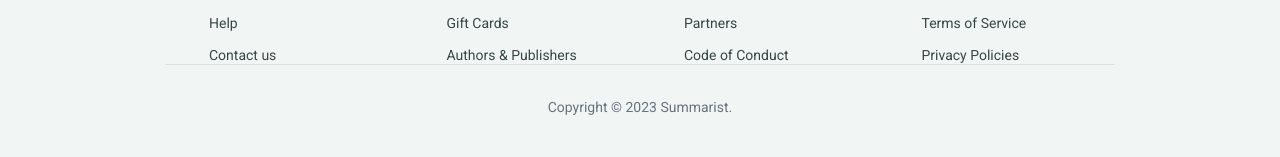
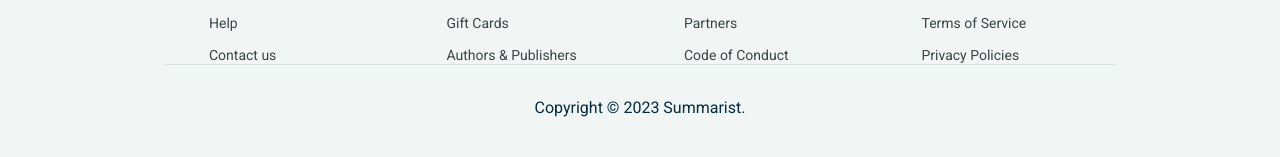
Before and after one commit to DerrickSimilien/Summarist-Virtual-Internship, a Next.js app: page / in a window 1280 px wide. Shown: the part 3567-3724 px from the top of the page. Built offline with nearby package versions, Linux system fonts and the light colour scheme.

Commit message:
changed  copyright styling in footer

```diff
--- a/src/app/globals.css
+++ b/src/app/globals.css
@@ -572,6 +572,10 @@ button:disabled {
   padding-top: 32px;
   border-top: 1px solid rgba(3, 43, 65, 0.1);
   text-align: center;
+   color: #032b41;
+  font-family: "Roboto", sans-serif;
+  font-size: 16px;
+  font-weight: 400;
 }
 
 /* .footer__copyright {
```
